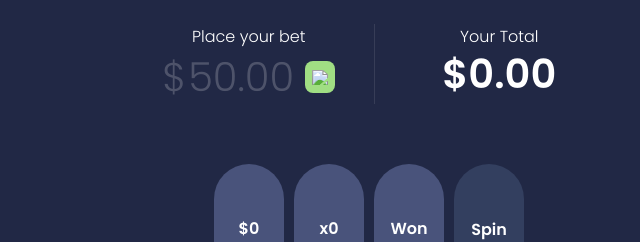
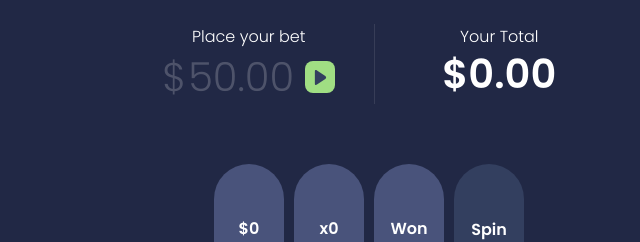
Before and after one commit to bbangll/Slot-machine-mania, a plain HTML site: page index.html in a window 1280 px wide. Shown: the part 234-476 px from the top of the page, 274-914 px from the left. Drawn offline with Linux system fonts and the light colour scheme.

Commit message:
assets file

```diff
--- a/index.html
+++ b/index.html
@@ -26,7 +26,7 @@
               <p>$</p>
               <input type="text" placeholder="50.0000">
               <button id="inputButton">
-                <img src="file:///Users/bbangdurrani/Downloads/play%201.svg" />
+                <img src="assets/play 1.svg" />
               </button>
             </div>
           </div>
```
Also changed, not shown: assets/play 1.svg (added).
